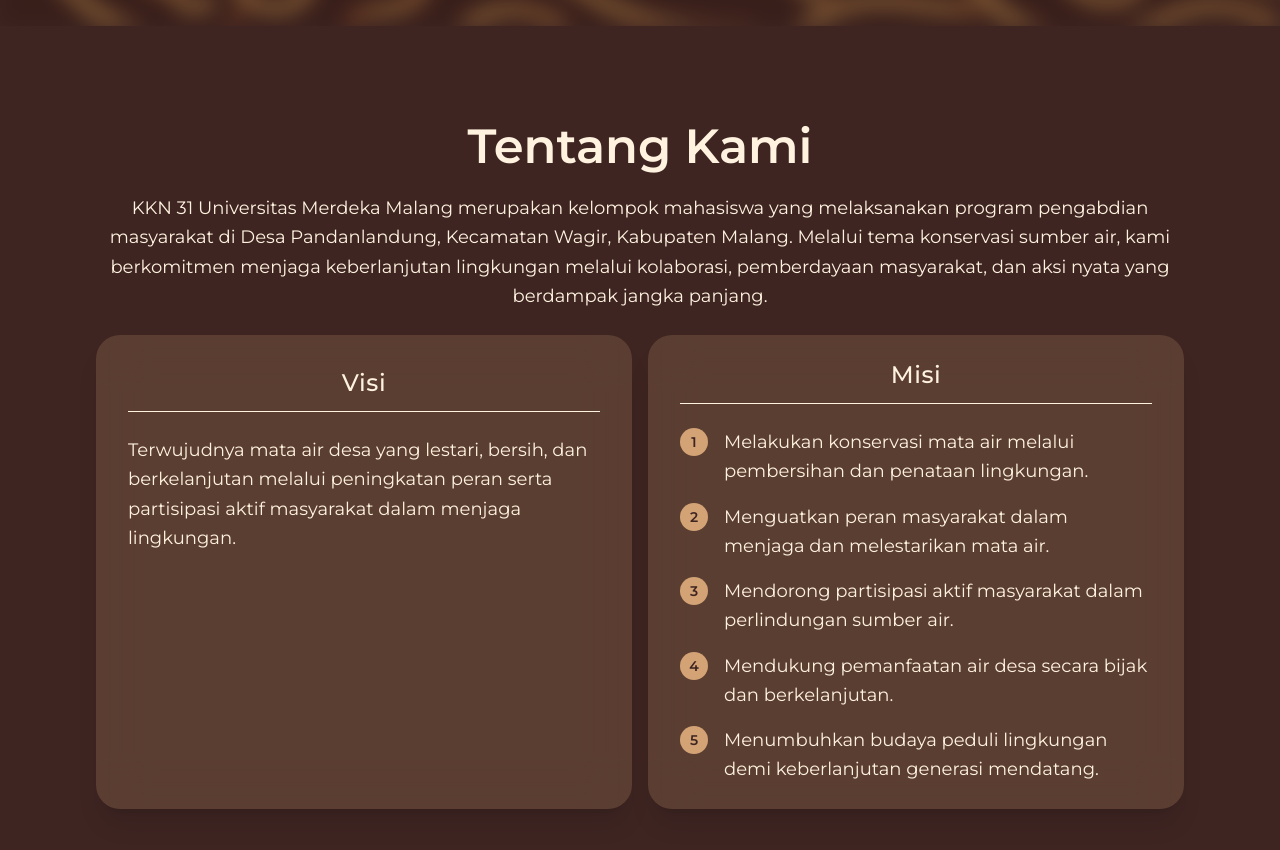
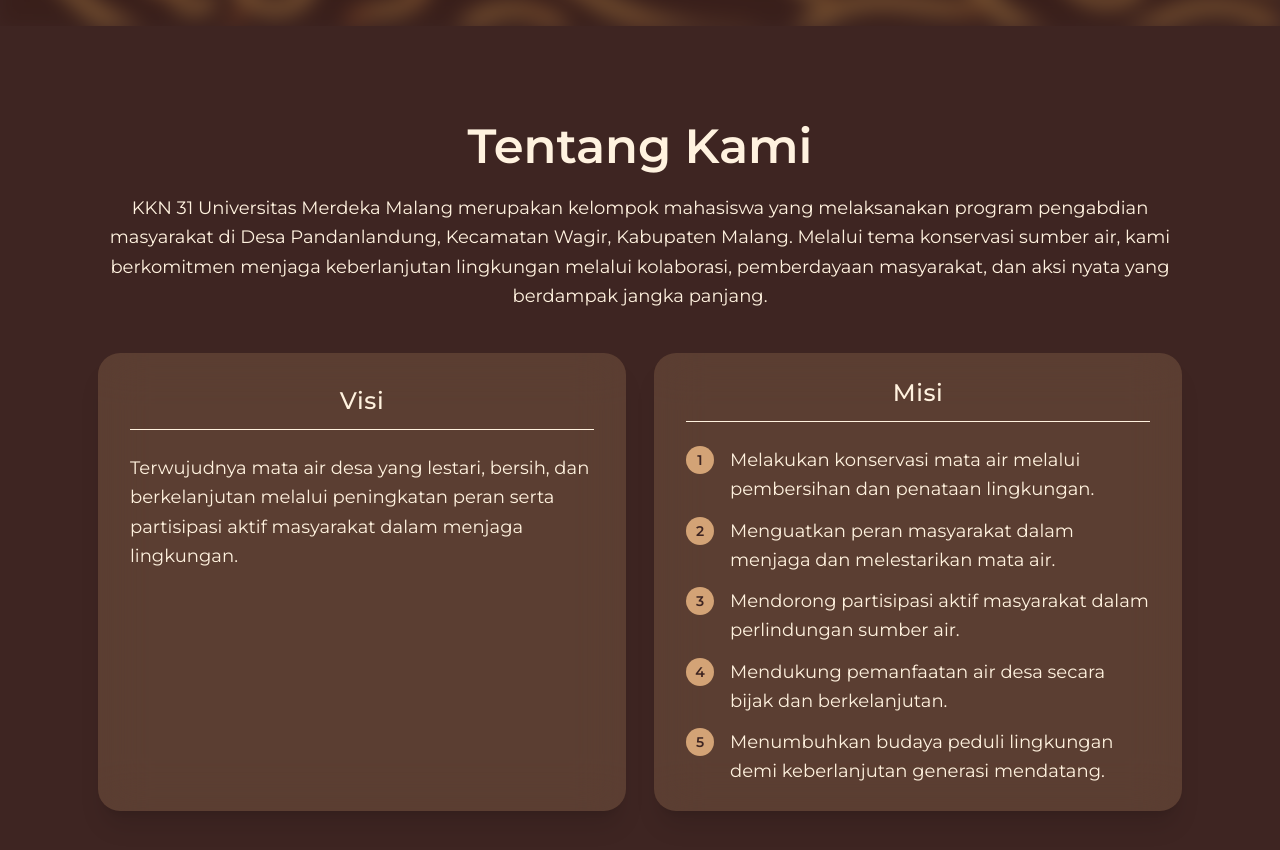
Before and after one commit to Steven-Juan/kkn-31-pandanlandung-unmer, a React (Vite) app: page / in a window 1280 px wide. Shown: the part 1480-2330 px from the top of the page. Built offline with nearby package versions, Linux system fonts and the light colour scheme.

Commit message:
add title

```diff
--- a/src/components/About.tsx
+++ b/src/components/About.tsx
@@ -1,4 +1,4 @@
-import React from "react";
+import Title from "./Title";
 
 const About = () => {
   return (
@@ -6,55 +6,67 @@
       id="about"
       className="relative py-24 px-6 sm:px-12 lg:px-24 overflow-hidden"
     >
-      <div className="max-w-8xl mx-auto space-y-6">
-        {/* ================= INTRO ================= */}
-        <div className="text-center space-y-6">
-          <h2 className="text-primary dark:text-text-invert text-3xl sm:text-4xl md:text-5xl font-semibold">
-            Tentang Kami
-          </h2>
+      <div className="max-w-8xl mx-auto space-y-10">
+        <Title
+          title="Tentang Kami"
+          desc="KKN 31 Universitas Merdeka Malang merupakan kelompok mahasiswa yang melaksanakan program pengabdian masyarakat di Desa Pandanlandung, Kecamatan Wagir, Kabupaten Malang. Melalui tema konservasi sumber air, kami berkomitmen menjaga keberlanjutan lingkungan melalui kolaborasi, pemberdayaan masyarakat, dan aksi nyata yang berdampak jangka panjang."
+        />
 
-          <p className="text-primary dark:text-text-invert text-sm sm:text-base md:text-lg max-w-6xl mx-auto leading-relaxed">
-            KKN 31 Universitas Merdeka Malang merupakan kelompok mahasiswa yang
-            melaksanakan program pengabdian masyarakat di Desa Pandanlandung,
-            Kecamatan Wagir, Kabupaten Malang. Melalui tema konservasi sumber
-            air, kami berkomitmen menjaga keberlanjutan lingkungan melalui
-            kolaborasi, pemberdayaan masyarakat, dan aksi nyata yang berdampak
-            jangka panjang.
-          </p>
-        </div>
+        {/* ================= CARD GRID ================= */}
+        <div className="grid md:grid-cols-2 gap-6 items-stretch">
+          {/* ===== VISI CARD ===== */}
+          <div className="relative group rounded-3xl p-0.5 h-full">
+            {/* BORDER EFFECT */}
+            <div
+              className="absolute inset-0 rounded-3xl
+                        opacity-0 group-hover:opacity-50
+                        transition duration-500
+                        bg-linear-to-r from-primary/50 via-accent/50 to-primary/50"
+            />
 
-        {/* ================= VISI MISI CARD ================= */}
-        <div className="grid md:grid-cols-2 gap-4">
-          {/* ===== VISI CARD ===== */}
+            {/* INNER CARD */}
             <div
-            className="bg-accent/80 dark:bg-accent/20
+              className="relative h-full rounded-[22px]
+                        bg-accent/80 dark:bg-accent/20
                         text-primary dark:text-text-invert
-               backdrop-blur-xl rounded-3xl
-               shadow-xl p-6 sm:p-8 space-y-6"
+                        backdrop-blur-xl shadow-xl
+                        p-6 sm:p-8 space-y-6"
             >
               <h3 className="text-lg sm:text-xl md:text-2xl font-medium tracking-wide border-b pb-3 text-center">
                 Visi
               </h3>
 
               <p className="leading-relaxed text-sm sm:text-base md:text-lg">
-              Terwujudnya mata air desa yang lestari, bersih, dan berkelanjutan
-              melalui peningkatan peran serta partisipasi aktif masyarakat dalam
-              menjaga lingkungan.
+                Terwujudnya mata air desa yang lestari, bersih, dan
+                berkelanjutan melalui peningkatan peran serta partisipasi aktif
+                masyarakat dalam menjaga lingkungan.
               </p>
+            </div>
           </div>
 
           {/* ===== MISI CARD ===== */}
+          <div className="relative group rounded-3xl p-0.5 h-full">
+            {/* BORDER EFFECT */}
             <div
-            className="bg-accent/80 dark:bg-accent/20
+              className="absolute inset-0 rounded-3xl
+                        opacity-0 group-hover:opacity-50
+                        transition duration-500
+                        bg-linear-to-r from-primary/50 via-accent/50 to-primary/50"
+            />
+
+            {/* INNER CARD */}
+            <div
+              className="relative h-full rounded-[22px]
+                        bg-accent/80 dark:bg-accent/20
                         text-primary dark:text-text-invert
-               backdrop-blur-xl rounded-3xl
-               shadow-xl py-4 px-6 sm:py-6 sm:px-8 space-y-6"
+                        backdrop-blur-xl shadow-xl
+                        py-4 px-6 sm:py-6 sm:px-8 space-y-6"
             >
               <h3 className="text-lg sm:text-xl md:text-2xl font-medium tracking-wide border-b pb-3 text-center">
                 Misi
               </h3>
 
-            <ul className="space-y-4">
+              <ul className="space-y-3">
                 {[
                   "Melakukan konservasi mata air melalui pembersihan dan penataan lingkungan.",
                   "Menguatkan peran masyarakat dalam menjaga dan melestarikan mata air.",
@@ -81,6 +93,7 @@
             </div>
           </div>
         </div>
+      </div>
     </section>
   );
 };
--- /dev/null
+++ b/src/components/Title.tsx
@@ -0,0 +1,20 @@
+interface TitleProps {
+  title: string;
+  desc: string;
+}
+
+const Title = ({ title, desc }: TitleProps) => {
+  return (
+    <div className="text-center space-y-6">
+      <h2 className="text-primary dark:text-text-invert text-3xl sm:text-4xl md:text-5xl font-semibold">
+        {title}
+      </h2>
+
+      <p className="text-primary dark:text-text-invert text-sm sm:text-base md:text-lg max-w-6xl mx-auto leading-relaxed">
+        {desc}
+      </p>
+    </div>
+  );
+};
+
+export default Title;
--- a/src/index.css
+++ b/src/index.css
@@ -60,7 +60,7 @@
   animation: rotate 3s linear infinite;
 }
 html:not(.dark) .rainbow::before {
-    background-image: linear-gradient(var(--color-primary));
+  background-image: linear-gradient(var(--color-primary));
 }
 
 @keyframes marqueeScroll {
```
Also changed, not shown: src/components/AboutCard.tsx (deleted). Lines whose indentation alone changed are shown as unchanged.
